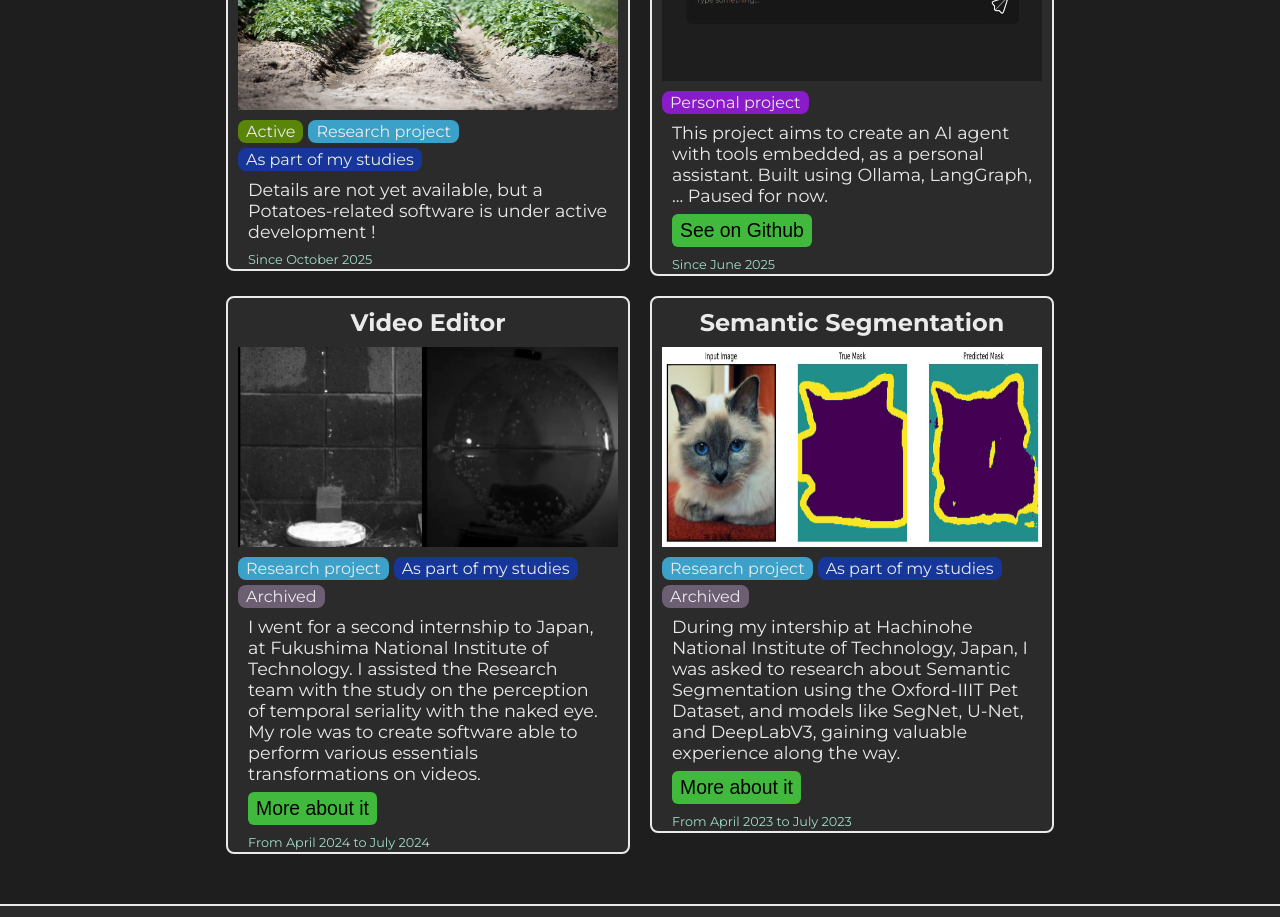
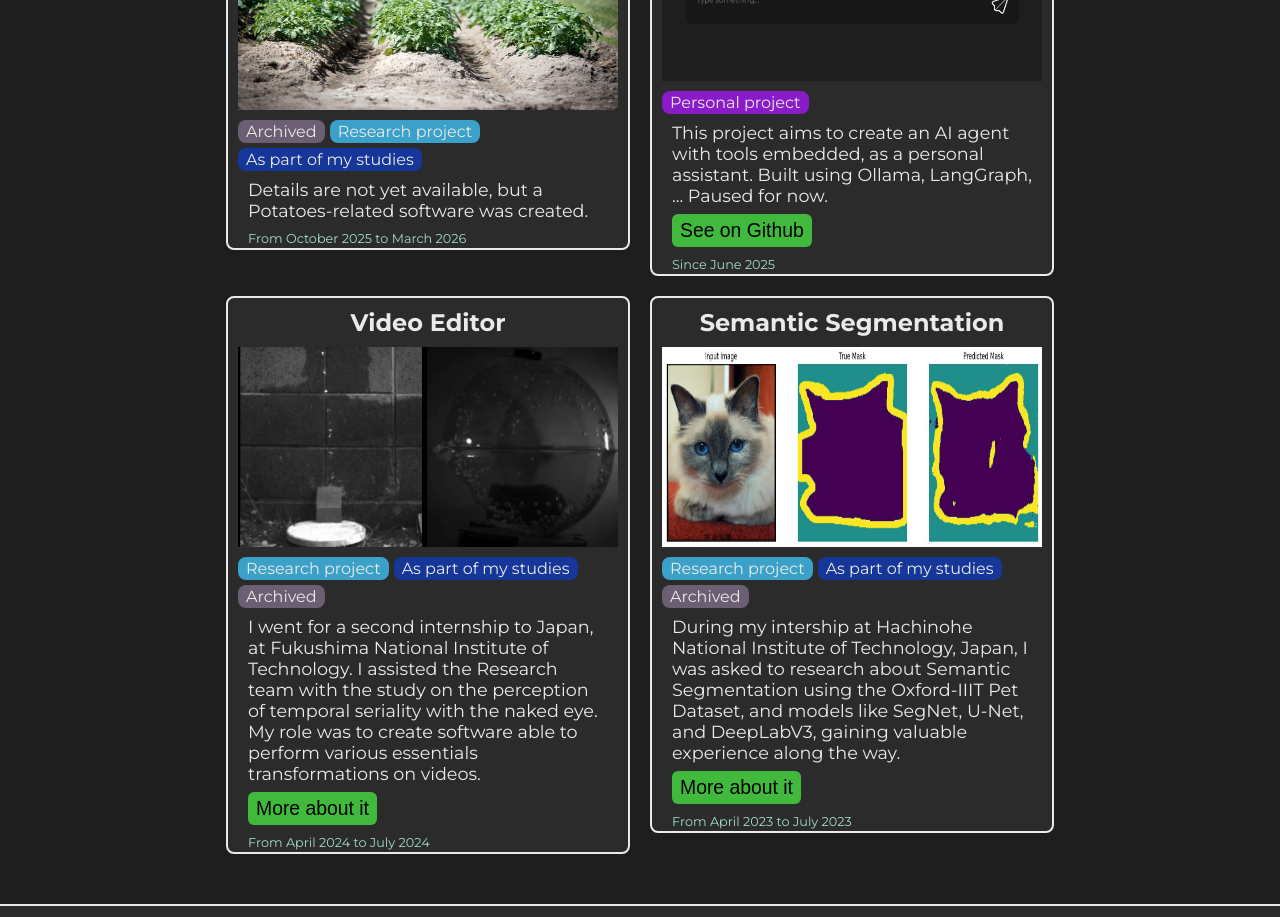
Before and after one commit to LJ5O/website, a Vue app: page / in a window 1280 px wide. Shown: the part 4040-4957 px from the top of the page. Built offline with nearby package versions, Linux system fonts and the light colour scheme.

Commit message:
Potato software update

```diff
--- a/src/assets/localization/en/localization.json
+++ b/src/assets/localization/en/localization.json
@@ -77,9 +77,9 @@
         },
         "potato_research":{
           "title": "Research project based on potatoes",
-          "desc": "Details are not yet available, but a Potatoes-related software is under active development !",
+          "desc": "Details are not yet available, but a Potatoes-related software was created.",
           "button_text": "See on Github",
-          "date": "Since October 2025"
+          "date": "From October 2025 to March 2026"
         }
       },
       "tags":{
--- a/src/assets/localization/fr/localization.json
+++ b/src/assets/localization/fr/localization.json
@@ -77,9 +77,9 @@
         },
         "potato_research":{
           "title": "Projet de recherche lié aux pommes de terres",
-          "desc": "Les détails ne sont pas encore publics, mais un logiciel lié aux pommes de terres est en cours de dévelopement !",
+          "desc": "Les détails ne sont pas encore publics, mais un logiciel lié aux pommes de terres a été développé.",
           "button_text": "Voir sur Github",
-          "date": "Depuis Octobre 2025"
+          "date": "De octobre 2025 à mars 2026"
         }
       },
       "tags":{
--- a/src/components/home/projects.vue
+++ b/src/components/home/projects.vue
@@ -118,7 +118,7 @@
         //buttonLink:"https://github.com/LJ5O/", // Todo
         localButton:false,
         tags:[
-            {title:i18n.t("home.projects.tags.active"), colour:tagsColours.active},
+            {title:i18n.t("home.projects.tags.archived"), colour:tagsColours.archived},
             {title:i18n.t("home.projects.tags.research"), colour:tagsColours.research},
             {title:i18n.t("home.projects.tags.school"), colour:tagsColours.school}
         ],
```
